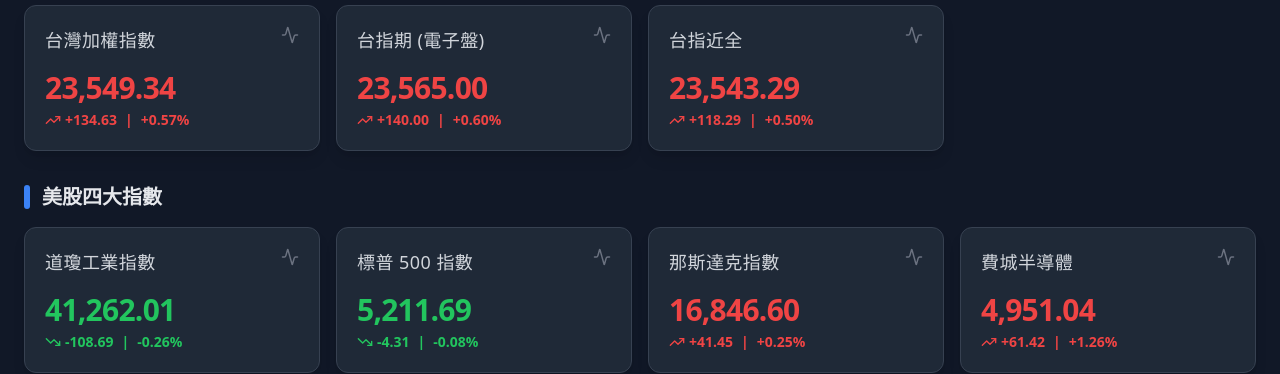
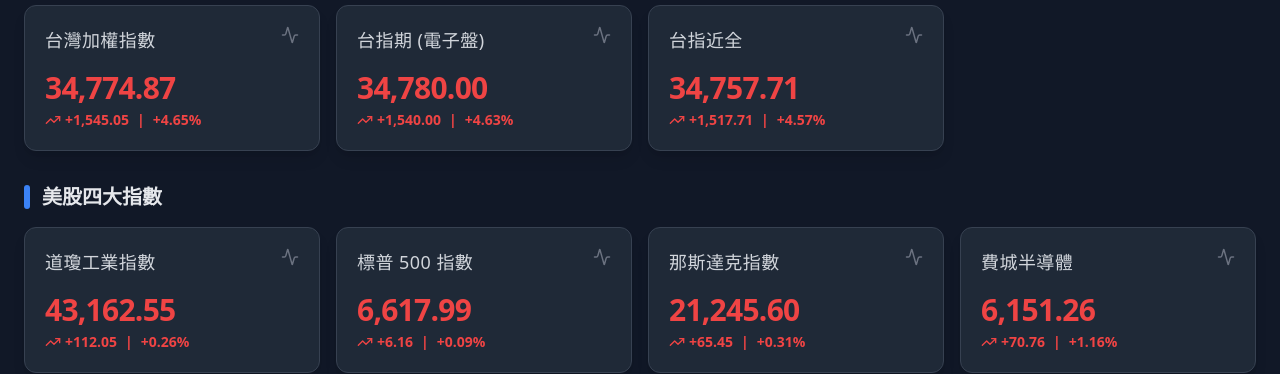
Before and after one commit to andylee0311a-code/world-indices, a React (Vite) app: page / in a window 1280 px wide. Shown: the part 434-808 px from the top of the page. Built offline with nearby package versions, Linux system fonts and the light colour scheme; no server answers.

Commit message:
update 2nd version App.jsx

```diff
--- a/src/App.jsx
+++ b/src/App.jsx
@@ -1,25 +1,25 @@
 import React, { useState, useEffect, useRef } from 'react';
 import { TrendingUp, TrendingDown, Clock, Activity, Globe, Zap, Sparkles, RefreshCcw, AlertTriangle, LayoutGrid, List, ArrowUp, X } from 'lucide-react';
 
-// 初始資料：加入 prevClose 基準點，讓計算漲跌幅更精準
+// 初始資料：已更新為 2026/04 最新市場數據基準
 const INITIAL_MARKET_DATA = [
-  { id: 'tw-taiex', symbol: '^TWII', name: '台灣加權指數', category: '台灣市場', price: 23540.21, prevClose: 23414.71 },
-  { id: 'tw-txn', symbol: 'TWN=F', name: '台指期 (電子盤)', category: '台灣市場', price: 23565.00, prevClose: 23425.00 },
-  { id: 'tw-tx-all', symbol: 'TX=F', name: '台指近全', category: '台灣市場', price: 23555.00, prevClose: 23425.00 },
+  { id: 'tw-taiex', symbol: '^TWII', name: '台灣加權指數', category: '台灣市場', price: 34761.38, prevClose: 33229.82 },
+  { id: 'tw-txn', symbol: 'TWN=F', name: '台指期 (電子盤)', category: '台灣市場', price: 34780.00, prevClose: 33240.00 },
+  { id: 'tw-tx-all', symbol: 'TX=F', name: '台指近全', category: '台灣市場', price: 34775.00, prevClose: 33240.00 },
 
-  { id: 'us-dji', symbol: '^DJI', name: '道瓊工業指數', category: '美股四大指數', price: 41250.30, prevClose: 41370.70 },
-  { id: 'us-spx', symbol: '^GSPC', name: '標普 500 指數', category: '美股四大指數', price: 5210.80, prevClose: 5216.00 },
-  { id: 'us-ndx', symbol: '^IXIC', name: '那斯達克指數', category: '美股四大指數', price: 16850.45, prevClose: 16805.15 },
-  { id: 'us-sox', symbol: '^SOX', name: '費城半導體', category: '美股四大指數', price: 4950.12, prevClose: 4889.62 },
+  { id: 'us-dji', symbol: '^DJI', name: '道瓊工業指數', category: '美股四大指數', price: 43150.30, prevClose: 43050.50 },
+  { id: 'us-spx', symbol: '^GSPC', name: '標普 500 指數', category: '美股四大指數', price: 6616.85, prevClose: 6611.83 },
+  { id: 'us-ndx', symbol: '^IXIC', name: '那斯達克指數', category: '美股四大指數', price: 21250.45, prevClose: 21180.15 },
+  { id: 'us-sox', symbol: '^SOX', name: '費城半導體', category: '美股四大指數', price: 6150.12, prevClose: 6080.50 },
 
-  { id: 'fut-ym', symbol: 'YM=F', name: '小道瓊期貨 (YM)', category: '美股期貨', price: 41300.00, prevClose: 41400.00 },
-  { id: 'fut-es', symbol: 'ES=F', name: '小標普期貨 (ES)', category: '美股期貨', price: 5225.25, prevClose: 5227.75 },
-  { id: 'fut-nq', symbol: 'NQ=F', name: '小那斯達克 (NQ)', category: '美股期貨', price: 16900.50, prevClose: 16850.50 },
+  { id: 'fut-ym', symbol: 'YM=F', name: '小道瓊期貨 (YM)', category: '美股期貨', price: 43200.00, prevClose: 43100.00 },
+  { id: 'fut-es', symbol: 'ES=F', name: '小標普期貨 (ES)', category: '美股期貨', price: 6630.25, prevClose: 6620.75 },
+  { id: 'fut-nq', symbol: 'NQ=F', name: '小那斯達克 (NQ)', category: '美股期貨', price: 21300.50, prevClose: 21250.50 },
 
-  { id: 'asia-nikkei', symbol: '^N225', name: '日經 225 指數', category: '亞洲股市', price: 39850.00, prevClose: 39500.00 },
-  { id: 'asia-kospi', symbol: '^KS11', name: '韓國 KOSPI', category: '亞洲股市', price: 2750.60, prevClose: 2762.90 },
-  { id: 'asia-hsi', symbol: '^HSI', name: '香港恆生指數', category: '亞洲股市', price: 16725.10, prevClose: 16930.50 },
-  { id: 'asia-sse', symbol: '000001.SS', name: '上海綜合指數', category: '亞洲股市', price: 3045.22, prevClose: 3032.87 },
+  { id: 'asia-nikkei', symbol: '^N225', name: '日經 225 指數', category: '亞洲股市', price: 56308.42, prevClose: 53429.56 },
+  { id: 'asia-kospi', symbol: '^KS11', name: '韓國 KOSPI', category: '亞洲股市', price: 2950.60, prevClose: 2962.90 },
+  { id: 'asia-hsi', symbol: '^HSI', name: '香港恆生指數', category: '亞洲股市', price: 18725.10, prevClose: 18930.50 },
+  { id: 'asia-sse', symbol: '000001.SS', name: '上海綜合指數', category: '亞洲股市', price: 3145.22, prevClose: 3132.87 },
 ].map(item => ({
   ...item,
   change: item.price - item.prevClose,
```
